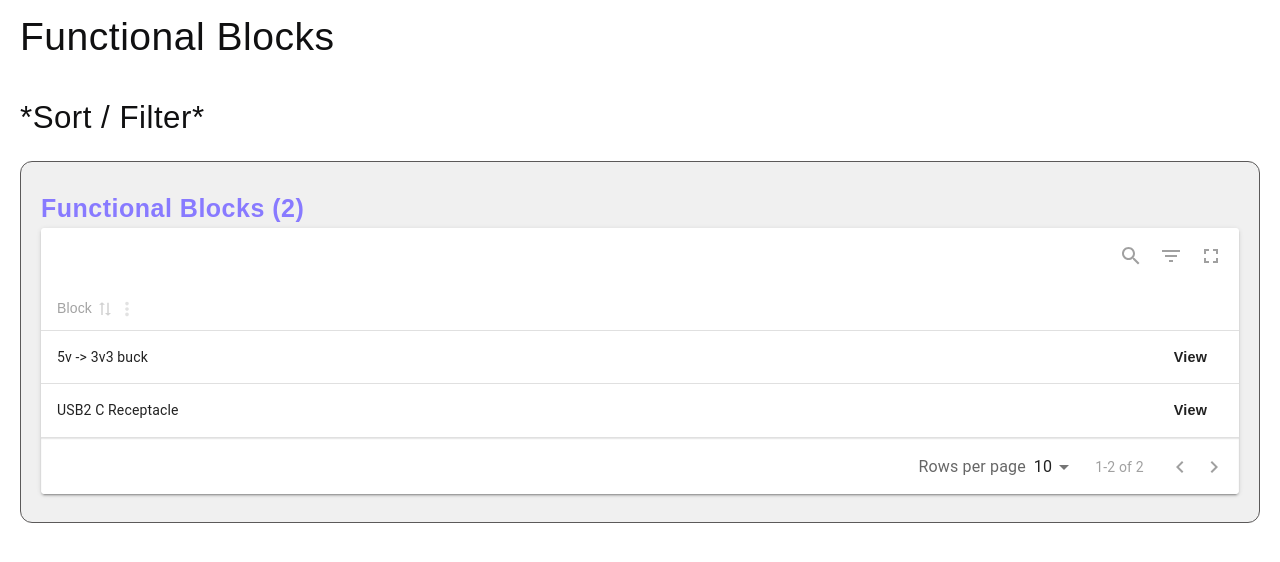
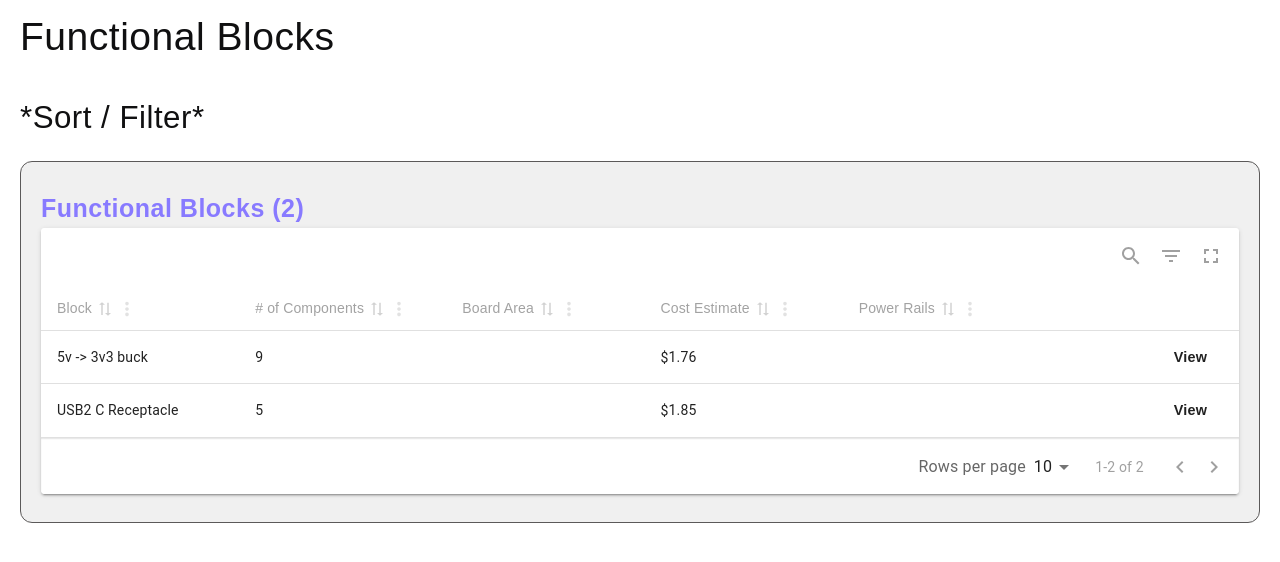
Before and after one commit to RUnroe/quick-ee, a React (Vite) app: page / in a window 1280 px wide. Shown: the top 562 px of the page. Built offline with nearby package versions, Linux system fonts and the light colour scheme; a web font is replaced by a local one.

Commit message:
Add more functional block table headers

```diff
--- a/src/components/functionalBlockList/FunctionalBlocksTable.tsx
+++ b/src/components/functionalBlockList/FunctionalBlocksTable.tsx
@@ -3,10 +3,12 @@ import {
   MRT_Row,
   useMaterialReactTable,
 } from "material-react-table";
-import { useMemo } from "react";
-import FunctionalBlockType from "../../types/FunctionalBlockType";
+import { useEffect, useMemo, useState } from "react";
+import FunctionalBlockType, { DisplayFunctionalBlockType } from "../../types/FunctionalBlockType";
 import { createTheme, ThemeProvider, useTheme } from "@mui/material";
 import { Link } from "react-router-dom";
+import { costCalculator } from "../../util/common/costCalculator";
+import { USDollar } from "../../util/common/stringFormatters";
 
 interface Props {
   blocks: FunctionalBlockType[];
@@ -15,11 +17,48 @@ interface Props {
 //WIP. Table for index page to display top level of functional components (name)
 
 const FunctionalBlocksTable = ({ blocks }: Props) => {
+
+  const [mappedBlocks, setMappedBlocks] = useState<DisplayFunctionalBlockType[]>([]);
+
+  useEffect(() => {
+    if(blocks) {
+      mapBlocks();
+    }
+  }, [blocks]);
+
+  const mapBlocks = () => {
+    setMappedBlocks(blocks.map(block => ({
+      ...block,
+      totalCost: costCalculator(block),
+      componentCount: (block?.essentialParts?.length || 0) + (block?.passives?.length || 0)
+    })))
+  }
+
+
   const columns = useMemo(
     () => [
       {
         accessorKey: "name",
         header: "Block",
+      },
+      {
+        accessorKey: "componentCount",
+        header: "# of Components",
+      },
+      {
+        accessorKey: "boardArea",
+        header: "Board Area",
+      },
+      {
+        accessorKey: "totalCost",
+        header: "Cost Estimate",
+        Cell: ({ row }: { row: MRT_Row<DisplayFunctionalBlockType> }) => (
+          <span>{row.original?.totalCost ? USDollar.format(row.original?.totalCost) : ''}</span>
+        ),
+      },
+      {
+        accessorKey: "powerRails",
+        header: "Power Rails",
       },
       {
         accessorKey: "view",
@@ -60,7 +99,7 @@ const FunctionalBlocksTable = ({ blocks }: Props) => {
 
   const essentialComponentsTable = useMaterialReactTable({
     columns: columns,
-    data: blocks || [],
+    data: mappedBlocks || [],
     enableColumnOrdering: false,
     enableRowSelection: false,
     enablePagination: true,
--- a/src/types/FunctionalBlockType.ts
+++ b/src/types/FunctionalBlockType.ts
@@ -10,3 +10,9 @@ export default interface FunctionalBlockType {
   passives?: ComponentType[];
   powerOptions?: any[];
 }
+
+
+export interface DisplayFunctionalBlockType extends FunctionalBlockType {
+  totalCost?: number,
+  componentCount?: number,
+}
--- /dev/null
+++ b/src/util/common/costCalculator.ts
@@ -0,0 +1,21 @@
+import ComponentType from "../../types/ComponentType";
+import FunctionalBlockType from "../../types/FunctionalBlockType";
+
+
+const componentCostReducer = (components: ComponentType[]) => {
+  return components.reduce((acc: number, curr: ComponentType) => {
+    return acc + (curr.cost || 0);
+  }, 0.0);
+}
+
+export const costCalculator = (block: FunctionalBlockType) => {
+  let totalCost = 0;
+  if(block.essentialParts?.length) {
+    totalCost += componentCostReducer(block.essentialParts);
+  }
+  if(block.passives?.length) {
+    totalCost += componentCostReducer(block.passives);
+  }
+
+  return totalCost;
+}
```
